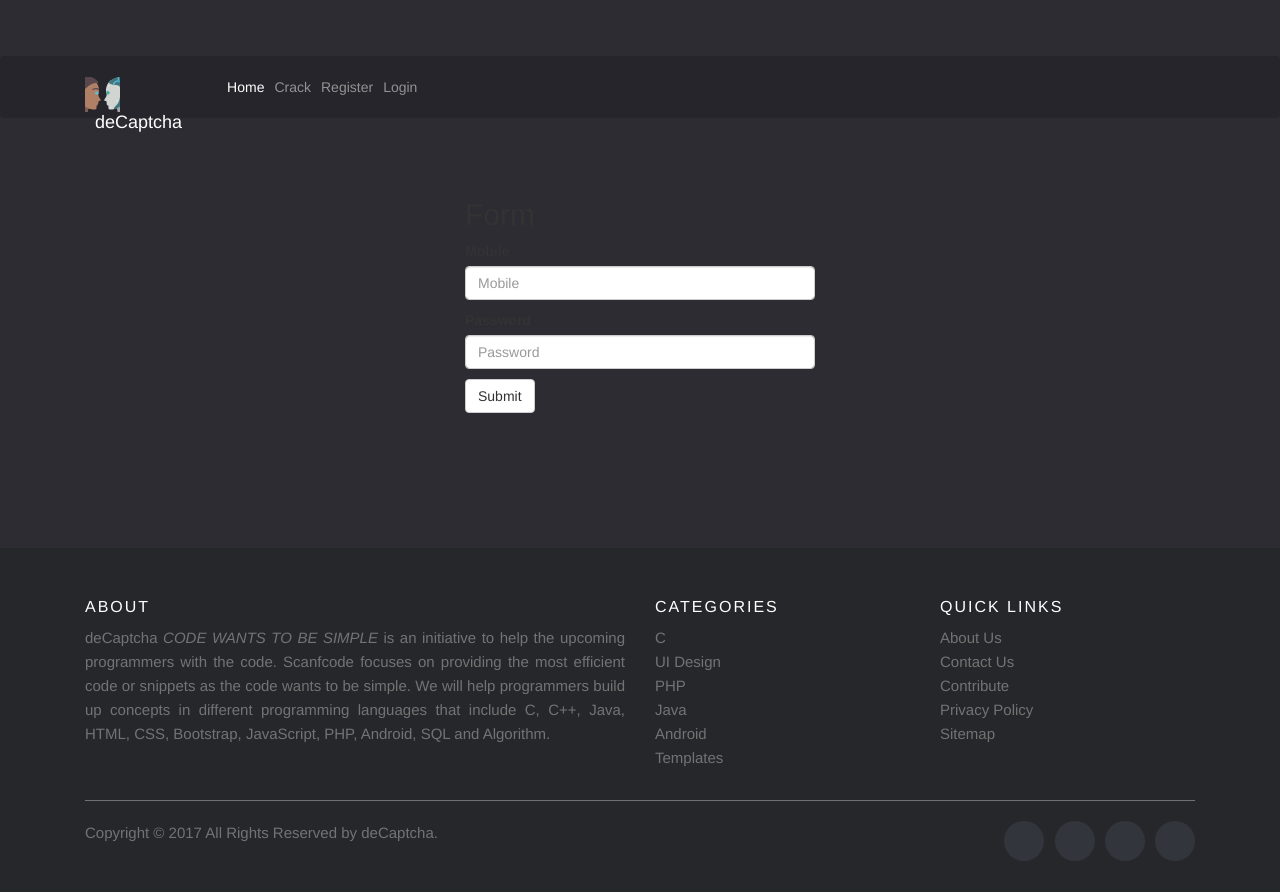
After one commit to rahulmistry33/deCaptcha, a Django app: page /crackCaptcha/home/ in a window 1280 px wide. The commit adds this page. Run offline with Django 3.2, Linux system fonts and the light colour scheme; some libraries are stand-ins or nearby versions.

Commit message:
Login form

```diff
--- a/deCaptcha/crackCaptcha/models.py
+++ b/deCaptcha/crackCaptcha/models.py
@@ -1,3 +1,4 @@
+from django import forms
 from django.db import models
 import os
 
@@ -20,4 +21,10 @@ class Image(models.Model):
     image = models.FileField(upload_to='images/')
     def filename(self):
         return os.path.basename(self.image.name)
-    # uploaded_at = models.DateTimeField(auto_now_add=True)
+
+# model named Login
+class Login(models.Model):
+    # mobile
+	mobile = models.CharField(max_length = 20, blank = False, null = False)
+	# password
+	password = models.CharField(max_length = 20, blank = False, null = False)
--- a/deCaptcha/crackCaptcha/urls.py
+++ b/deCaptcha/crackCaptcha/urls.py
@@ -3,6 +3,7 @@ from . import views
 
 urlpatterns = [
     path('index/',views.index, name='index'),
+    path('home/', views.home, name ='home'),
     path('crack/',views.crack, name='crack'),
     path('generate/',views.generate, name='generate'),
     path('crackImage/',views.crackImage, name='crackImage'),
--- a/deCaptcha/crackCaptcha/views.py
+++ b/deCaptcha/crackCaptcha/views.py
@@ -13,11 +13,49 @@ import random
 import string
 import PIL
 from claptcha import Claptcha
-
+import re
+from django.forms import ModelForm
+from django import forms
+from .models import *
 
 filenames = []
 def index(request):
     return render(request,'crackCaptcha/index.html')
+def home(request):
+    # check if the request is post
+    if request.method =='POST':
+
+        # Pass the form data to the form class
+        details = LoginForm(request.POST)
+
+        # In the 'form' class the clean function
+        # is defined, if all the data is correct
+        # as per the clean function, it returns true
+        if details.is_valid():
+
+            # Temporarily make an object to be add some
+            # logic into the data if there is such a need
+            # before writing to the database
+            post = details.save(commit = False)
+
+            # Finally write the changes into database
+            post.save()
+
+            # redirect it to some another page indicating data
+            # was inserted successfully
+            return HttpResponse("data submitted successfully")
+
+        else:
+            # Redirect back to the same page if the data
+            # was invalid
+            return render(request, "crackCaptcha/login.html", {'form':details})
+    else:
+
+        # If the request is a GET request then,
+        # create an empty form object and
+        # render it into the page
+        form = LoginForm(None)
+        return render(request, 'crackCaptcha/login.html', {'form':form})
 
 def crack(request):
     global filenames
@@ -155,3 +193,33 @@ def generateParamterisedCaptcha(captchaType, captchaLength, captchaTextType , no
     text, _ = c.write('D:\Final Year Project\DeCaptcha\deCaptcha\deCaptcha\media\generated\captcha.png')
     img_url = '/media/generated/captcha.png'
     return img_url
+
+
+# define the class of a form
+class LoginForm(ModelForm):
+    class Meta:
+        # write the name of models for which the form is made
+        model = Login
+        # Custom fields
+        fields =["mobile", "password"]
+
+    # this function will be used for the validation
+    def clean(self):
+        # data from the form is fetched using super function
+        super(LoginForm, self).clean()
+        # extract the mobile and password field from the data
+        mobile = self.cleaned_data.get('mobile')
+        password = self.cleaned_data.get('password')
+
+        # conditions to be met for the username length
+        if len(mobile) != 10:
+            self._errors['mobile'] = self.error_class([
+                'Mobile number should be 10 digits'])
+        if len(password) != 10:
+            pattern = "^(?=.*[A-Za-z])(?=.*\d)[A-Za-z\d]{8,}$"
+            result = re.findall(pattern, password)
+            if not(result):
+                self._errors['password'] = self.error_class([
+                'Password invalid'])
+        # return any errors if found
+        return self.cleaned_data
--- a/deCaptcha/deCaptcha/settings.py
+++ b/deCaptcha/deCaptcha/settings.py
@@ -38,7 +38,8 @@ INSTALLED_APPS = [
     'django.contrib.sessions',
     'django.contrib.messages',
     'django.contrib.staticfiles',
-    'crackCaptcha'
+    'crackCaptcha',
+    'bootstrap3'
 ]
 
 MIDDLEWARE = [
--- /dev/null
+++ b/deCaptcha/templates/crackCaptcha/login.html
@@ -0,0 +1,130 @@
+{% load bootstrap3 %}
+{% bootstrap_messages %}
+<!DOCTYPE html> {% load static %}
+<html lang="en">
+	{% include "crackCaptcha/nav.html" with active_tab='home' %}
+	<body>
+		<div class="container">
+            <div class="row">
+                <div class="col-md-4 col-md-offset-4">
+                <h2>Form</h2>
+                     <form action="" method="post"><input type='hidden'/>
+                        {%csrf_token %}
+                        {% bootstrap_form form %}
+                      <div class="form-group">
+                        <button type="submit" class="btn btn-default" id="submit">
+                          Submit
+                        </button>
+
+                          </div>
+
+                        </form>
+                </div>
+            </div>
+        </div>
+			<br /><br /><br /><br /><br /><br />
+
+			<!-- footer-->
+		</div>
+		<footer class="site-footer">
+			<div class="container">
+				<div class="row">
+					<div class="col-sm-12 col-md-6">
+						<h6>About</h6>
+						<p class="text-justify">
+							deCaptcha <i>CODE WANTS TO BE SIMPLE </i> is an
+							initiative to help the upcoming programmers with the
+							code. Scanfcode focuses on providing the most
+							efficient code or snippets as the code wants to be
+							simple. We will help programmers build up concepts
+							in different programming languages that include C,
+							C++, Java, HTML, CSS, Bootstrap, JavaScript, PHP,
+							Android, SQL and Algorithm.
+						</p>
+					</div>
+
+					<div class="col-xs-6 col-md-3">
+						<h6>Categories</h6>
+						<ul class="footer-links">
+							<li><a href="#">C</a></li>
+							<li><a href="#">UI Design</a></li>
+							<li><a href="#">PHP</a></li>
+							<li><a href="#">Java</a></li>
+							<li><a href="#">Android</a></li>
+							<li><a href="#">Templates</a></li>
+						</ul>
+					</div>
+
+					<div class="col-xs-6 col-md-3">
+						<h6>Quick Links</h6>
+						<ul class="footer-links">
+							<li><a href="#">About Us</a></li>
+							<li>
+								<a href="http://scanfcode.com/contact/"
+									>Contact Us</a
+								>
+							</li>
+							<li>
+								<a
+									href="http://scanfcode.com/contribute-at-scanfcode/"
+									>Contribute</a
+								>
+							</li>
+							<li>
+								<a href="http://scanfcode.com/privacy-policy/"
+									>Privacy Policy</a
+								>
+							</li>
+							<li>
+								<a href="http://scanfcode.com/sitemap/"
+									>Sitemap</a
+								>
+							</li>
+						</ul>
+					</div>
+				</div>
+				<hr />
+			</div>
+			<div class="container">
+				<div class="row">
+					<div class="col-md-8 col-sm-6 col-xs-12">
+						<p class="copyright-text">
+							Copyright &copy; 2017 All Rights Reserved by
+							<a href="#">deCaptcha</a>.
+						</p>
+					</div>
+
+					<div class="col-md-4 col-sm-6 col-xs-12">
+						<ul class="social-icons">
+							<li>
+								<a class="facebook" href="#"
+									><i class="fa fa-facebook"></i
+								></a>
+							</li>
+							<li>
+								<a class="twitter" href="#"
+									><i class="fa fa-twitter"></i
+								></a>
+							</li>
+							<li>
+								<a class="dribbble" href="#"
+									><i class="fa fa-dribbble"></i
+								></a>
+							</li>
+							<li>
+								<a class="linkedin" href="#"
+									><i class="fa fa-linkedin"></i
+								></a>
+							</li>
+						</ul>
+					</div>
+				</div>
+			</div>
+		</footer>
+		<!-- /.container -->
+
+		<!-- Bootstrap core JavaScript -->
+		<script src="{% static 'jquery/jquery.min.js' %}"></script>
+		<script src="{% static 'bootstrap/js/bootstrap.bundle.min.js' %}"></script>
+	</body>
+</html>
--- a/deCaptcha/templates/crackCaptcha/nav.html
+++ b/deCaptcha/templates/crackCaptcha/nav.html
@@ -1,38 +1,70 @@
 <!DOCTYPE html> {% load static %}
 <html lang="en">
-
 	<head>
 		<meta charset="utf-8" />
-    <meta name="viewport" content="width=device-width, initial-scale=1, shrink-to-fit=no" />
+		<meta
+			name="viewport"
+			content="width=device-width, initial-scale=1, shrink-to-fit=no"
+		/>
 		<meta name="description" content="" />
 		<meta name="author" content="" />
 
 		<title>deCaptcha</title>
 
 		<!-- Bootstrap core CSS -->
-    <link href="{% static 'bootstrap/css/bootstrap.min.css' %}" rel="stylesheet" />
+		<link
+			href="{% static 'bootstrap/css/bootstrap.min.css' %}"
+			rel="stylesheet"
+		/>
 
 		<!-- Custom styles for this template -->
 		<link href="{% static 'css/style.css' %}" rel="stylesheet" />
+		<link
+			rel="stylesheet"
+			href="https://maxcdn.bootstrapcdn.com/bootstrap/3.3.7/css/bootstrap.min.css"
+		/>
+		<script src="https://ajax.googleapis.com/ajax/libs/jquery/3.2.1/jquery.min.js"></script>
+		<script src="https://maxcdn.bootstrapcdn.com/bootstrap/3.3.7/js/bootstrap.min.js"></script>
 	</head>
 
 	<body>
-
 		<!-- Navigation -->
-    <nav class="navbar navbar-expand-lg navbar-dark bg-dark fixed-top" style="background: #25252b !important">
+		<nav
+			class="navbar navbar-expand-lg navbar-dark bg-dark fixed-top"
+			style="background: #25252b !important"
+		>
 			<div class="container">
-            <a class="navbar-brand" href="/crackCaptcha/index"><img class="icon" src="{% static 'icons/robo.svg' %}" />&nbsp;&nbsp;deCaptcha</a>
-            <button class="navbar-toggler" type="button" data-toggle="collapse" data-target="#navbarResponsive" aria-controls="navbarResponsive" aria-expanded="false" aria-label="Toggle navigation">
+				<a class="navbar-brand" href="/crackCaptcha/index"
+					><img
+						class="icon"
+						src="{% static 'icons/robo.svg' %}"
+					/>&nbsp;&nbsp;deCaptcha</a
+				>
+				<button
+					class="navbar-toggler"
+					type="button"
+					data-toggle="collapse"
+					data-target="#navbarResponsive"
+					aria-controls="navbarResponsive"
+					aria-expanded="false"
+					aria-label="Toggle navigation"
+				>
 					<span class="navbar-toggler-icon"></span>
 				</button>
 				<div class="collapse navbar-collapse" id="navbarResponsive">
 					<ul class="navbar-nav ml-auto">
-                    <li class="nav-item {% if active_tab == 'home' %}active{% endif %}">
-                        <a class="nav-link" href="/crackCaptcha/index">Home
+						<li
+							class="nav-item {% if active_tab == 'home' %}active{% endif %}"
+						>
+							<a class="nav-link" href="/crackCaptcha/index"
+								>Home
 							</a>
 						</li>
-                    <li class="nav-item {% if active_tab == 'crack' %}active{% endif %}">
-                        <a class="nav-link" href="/crackCaptcha/crack">Crack
+						<li
+							class="nav-item {% if active_tab == 'crack' %}active{% endif %}"
+						>
+							<a class="nav-link" href="/crackCaptcha/crack"
+								>Crack
 							</a>
 						</li>
 						{% if not logged_in %}
@@ -40,7 +72,12 @@
 							<a class="nav-link" href="/register">Register</a>
 						</li>
 						<li class="nav-item">
-                        <a class="nav-link" href="/login">Login</a>
+							<a
+								class="nav-link"
+								href="/crackCaptcha/home"
+								id="login"
+								>Login</a
+							>
 						</li>
 						{% else %}
 						<li class="nav-item">
@@ -56,7 +93,6 @@
 				</div>
 			</div>
 		</nav>
-    <br><br>
+		<br /><br />
 	</body>
-
 </html>
```
Also changed, not shown: README.md, deCaptcha/crackCaptcha/migrations/0005_post.py (added), deCaptcha/deCaptcha/media/generated/captcha.png, deCaptcha/deCaptcha/media/images/AAAA.jpeg (added), deCaptcha/deCaptcha/media/images/AAAA_FKdXOTH.jpeg (added), deCaptcha/deCaptcha/media/images/AAAA_JPOxyy5.jpeg (added), deCaptcha/deCaptcha/media/images/AAAA_cIEn3Lp.jpeg (added), deCaptcha/deCaptcha/media/images/man_image.jpeg (added), deCaptcha/deCaptcha/media/images/man_image_FIKYscO.jpeg (added), deCaptcha/deCaptcha/media/images/man_image_zDVN96J.jpeg (added), deCaptcha/deCaptcha/media/images/w1_k2SLxP1.png (added), deCaptcha/deCaptcha/media/images/w5.png (added). Lines whose indentation alone changed are shown as unchanged.
